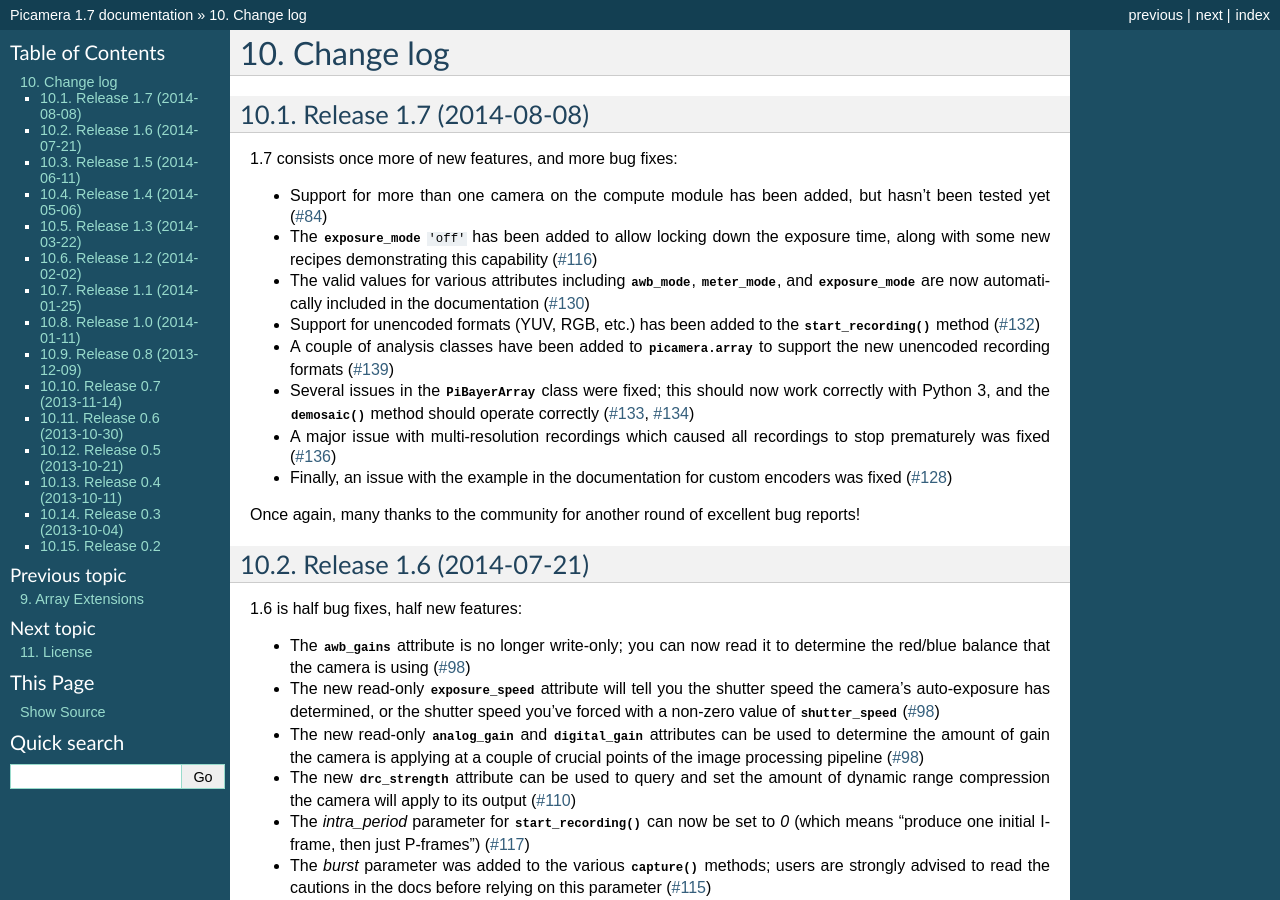
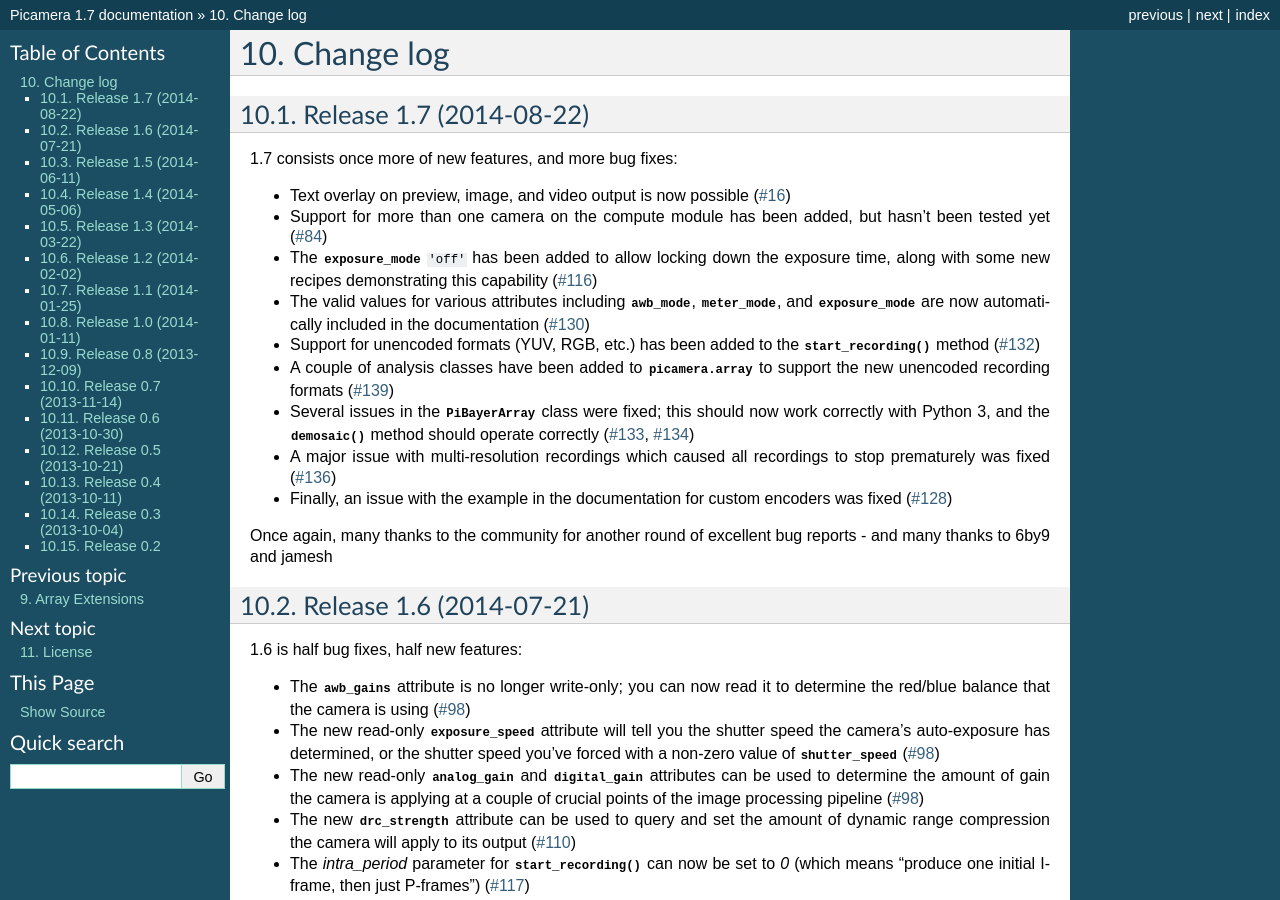
Before and after one commit to waveform80/picamera, a Sphinx documentation site: the page built from docs/changelog.rst, in a window 1280 px wide and 900 px high. Built offline with Sphinx 7.4.7, drawn with Linux system fonts in a browser that asks for light colours.

Commit message:
Add #16 to the changelog
and update the date for the planned release tomorrow

```diff
--- a/docs/changelog.rst
+++ b/docs/changelog.rst
@@ -5,11 +5,12 @@
 ==========
 
 
-Release 1.7 (2014-08-08)
+Release 1.7 (2014-08-22)
 ========================
 
 1.7 consists once more of new features, and more bug fixes:
 
+* Text overlay on preview, image, and video output is now possible (`#16`_)
 * Support for more than one camera on the compute module has been added, but
   hasn't been tested yet (`#84`_)
 * The :attr:`~picamera.PiCamera.exposure_mode` ``'off'`` has been added to
@@ -33,8 +34,9 @@
   was fixed (`#128`_)
 
 Once again, many thanks to the community for another round of excellent bug
-reports!
+reports - and many thanks to 6by9 and jamesh
 
+.. _#16: https://github.com/waveform80/picamera/issues/16
 .. _#84: https://github.com/waveform80/picamera/issues/84
 .. _#116: https://github.com/waveform80/picamera/issues/116
 .. _#128: https://github.com/waveform80/picamera/issues/128
```
